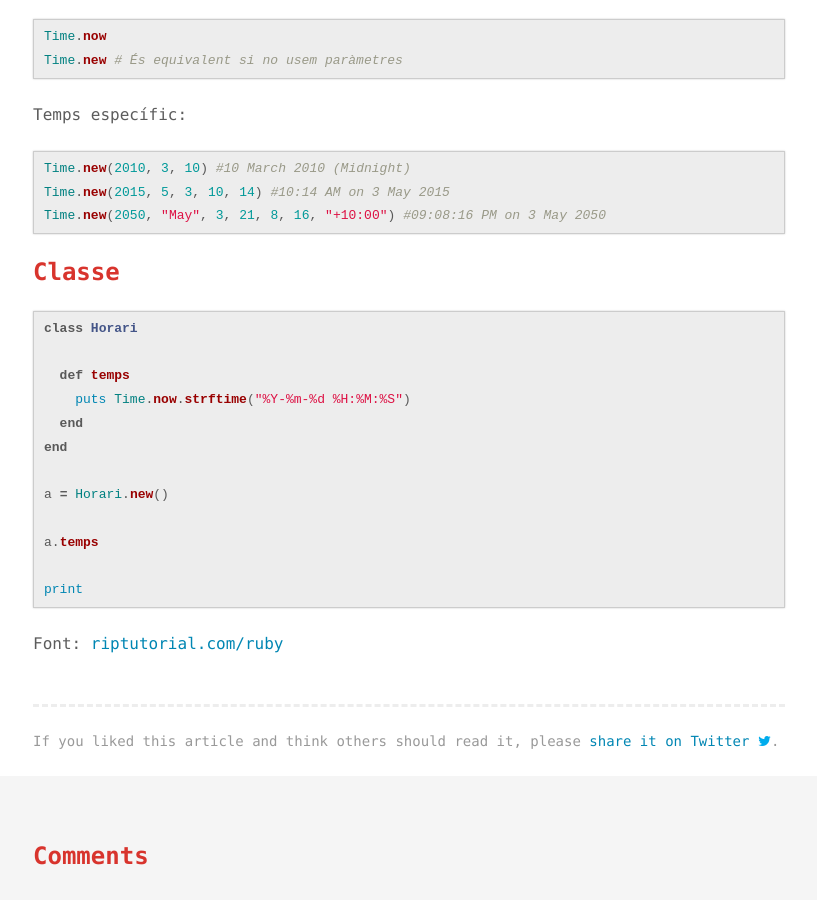
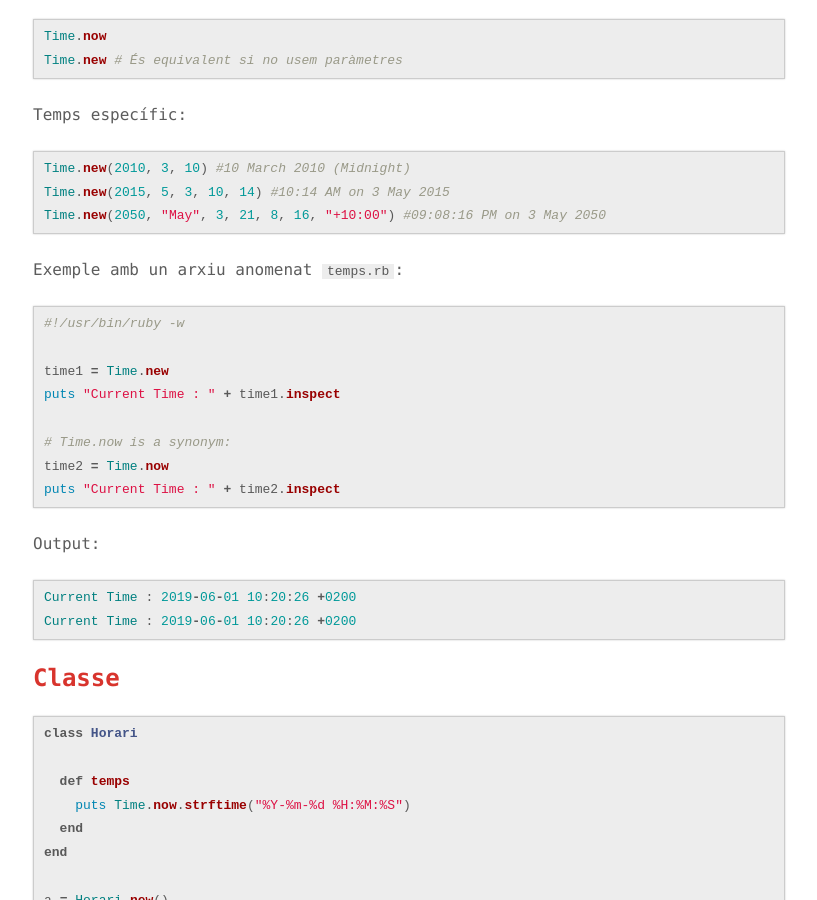
Before and after one commit to inclusa/ruby, a Jekyll site: the page built from _posts/2019-05-31-62-time.md, in a window 1280 px wide and 900 px high, scrolled down 527 px. Shown: the whole window, without its empty margins (231-1048 px from the left). Built offline with Jekyll 4.4.1, drawn with Linux system fonts in a browser that asks for light colours; comment, search, counter and statistics services are not loaded.

Commit message:
Time actualitzat

````diff
--- a/_posts/2019-05-31-62-time.md
+++ b/_posts/2019-05-31-62-time.md
@@ -36,6 +36,26 @@ Time.new(2015, 5, 3, 10, 14) #10:14 AM on 3 May 2015
 Time.new(2050, "May", 3, 21, 8, 16, "+10:00") #09:08:16 PM on 3 May 2050
 ```
 
+Exemple amb un arxiu anomenat `temps.rb`:
+
+```ruby
+#!/usr/bin/ruby -w
+
+time1 = Time.new
+puts "Current Time : " + time1.inspect
+
+# Time.now is a synonym:
+time2 = Time.now
+puts "Current Time : " + time2.inspect
+```
+
+Output:
+
+```ruby
+Current Time : 2019-06-01 10:20:26 +0200
+Current Time : 2019-06-01 10:20:26 +0200
+```
+
 ### Classe
 
 ```ruby
````
